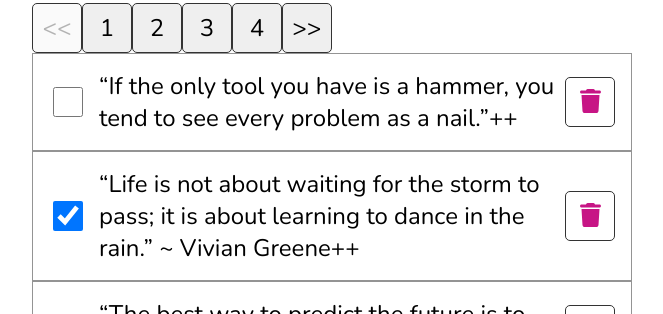
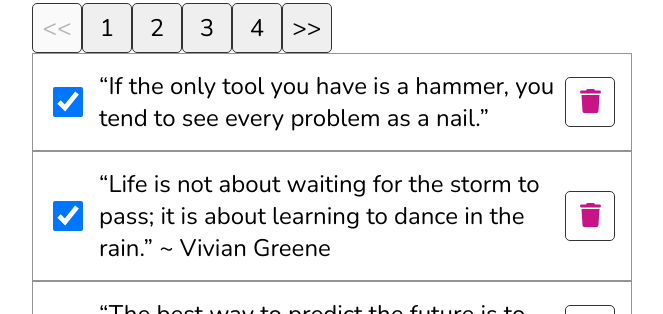
Before and after one commit to Albert0i/react_redux_tutorial, a React (Create React App) app: page / in a window 1280 px wide. Shown: the part 203-517 px from the top of the page, without its empty margins (308-971 px from the left). Built offline with nearby package versions, Linux system fonts and the light colour scheme; data requests are answered from the project's data file.

Commit message:
minor coding fix

```diff
--- a/data/db.json
+++ b/data/db.json
@@ -4,8 +4,7 @@
       "userId": 1,
       "id": 1,
       "title": "“If your voice is high, only a few people will hear. If your thought is high, then many people will listen.” ~ Invajy",
-      "completed": false,
-      "totalCount": 13
+      "completed": false
     },
     {
       "userId": 1,
@@ -47,8 +46,7 @@
       "userId": 1,
       "id": 8,
       "title": "“The best way to get started is to quit talking and begin doing.” ~ Walt Disney",
-      "completed": true,
-      "totalCount": 13
+      "completed": true
     },
     {
       "userId": 1,
@@ -77,16 +75,14 @@
     {
       "userId": 1,
       "id": 13,
-      "title": "“Life is not about waiting for the storm to pass; it is about learning to dance in the rain.” ~ Vivian Greene++",
-      "completed": true,
-      "totalCount": 13
+      "title": "“Life is not about waiting for the storm to pass; it is about learning to dance in the rain.” ~ Vivian Greene",
+      "completed": true
     },
     {
       "userId": 1,
-      "title": "“If the only tool you have is a hammer,  you tend to see every problem as a nail.”++",
-      "completed": false,
-      "id": 14,
-      "totalCount": 14
+      "title": "“If the only tool you have is a hammer,  you tend to see every problem as a nail.”",
+      "completed": true,
+      "id": 14
     }
   ]
 }
--- a/src/features/todos/SingleTodo.js
+++ b/src/features/todos/SingleTodo.js
@@ -10,6 +10,12 @@ const SingleTodo = ({ todo }) => {
     const [updateTodo] = useUpdateTodoMutation()
     const [deleteTodo] = useDeleteTodoMutation()
 
+    const myUpdateTodo = (todo) => {
+        // Remove totalCount, if any...
+        const { totalCount, ...todoClean } = todo
+        updateTodo({ ...todoClean, completed: !todoClean.completed , title: todoClean.title + '+'})
+    }
+
     return (
             <article key={todo.id}>
                 <div className="todo">
@@ -17,7 +23,7 @@ const SingleTodo = ({ todo }) => {
                         type="checkbox"
                         checked={todo.completed}
                         id={todo.idid}
-                        onChange={() => updateTodo({ ...todo, completed: !todo.completed , title: todo.title + '+'})}
+                        onChange={() => myUpdateTodo(todo) }
                     />
                     <label htmlFor={todo.id}>{todo.title}</label>
                 </div>
```
